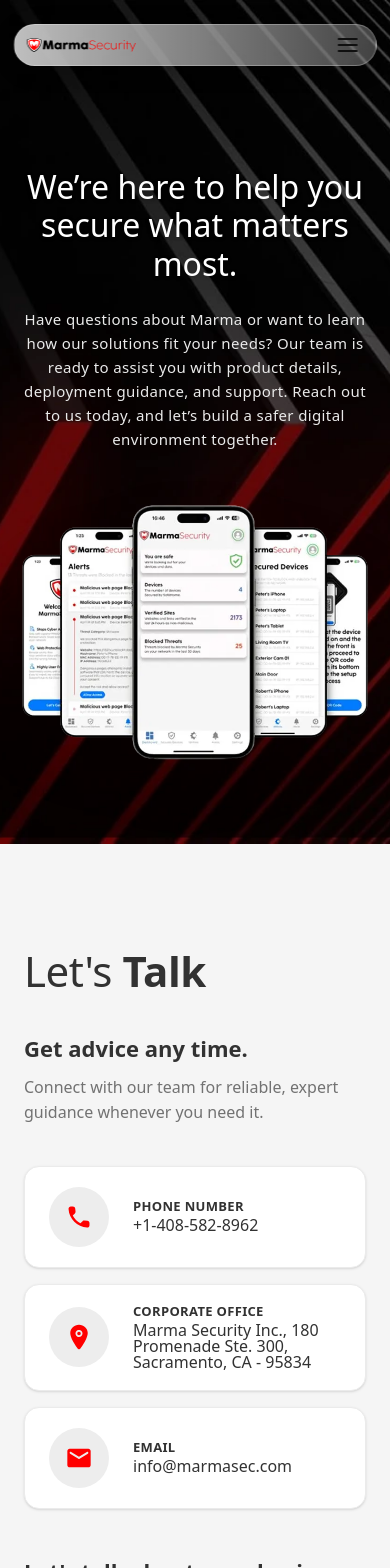
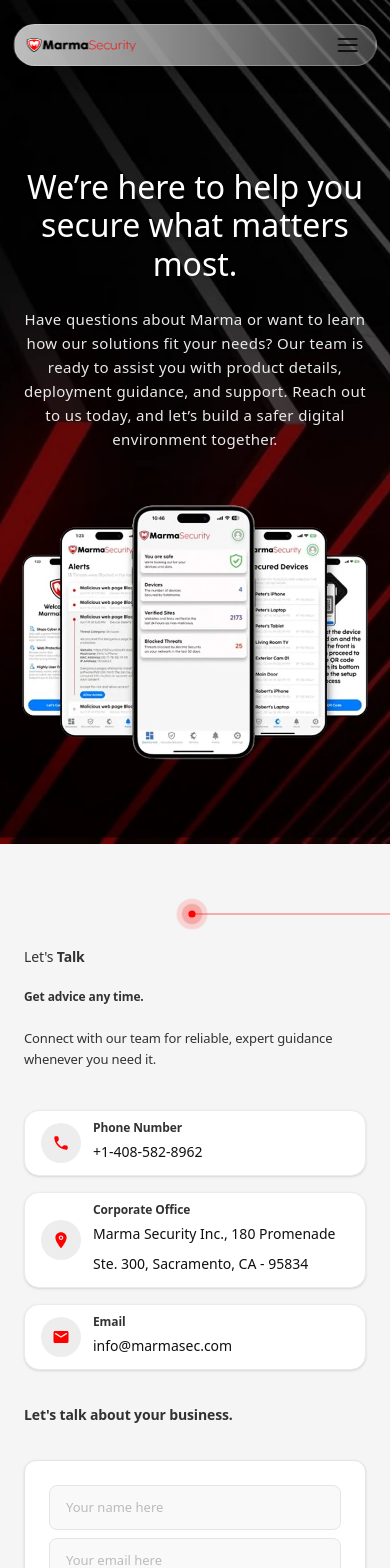
Before and after one commit to vinay-uelement/marma-security, a Next.js app: page /contact-us in a window 390 px wide. Shown: the top 1568 px of the page. Built offline with nearby package versions, Linux system fonts and the light colour scheme.

Commit message:
Banner layout: center buttons in remaining space, contact section mobile fixes, form placeholder sizing

```diff
--- a/app/globals.css
+++ b/app/globals.css
@@ -615,11 +615,11 @@ img {
 }
 
 .contact-form-input {
-  @apply w-full px-4 py-3 bg-[#F9F9F9] border border-[#E5E5E5] rounded-[8px] font-body font-normal text-[16px] text-text-dark placeholder:text-[#BBBBBB] outline-none focus:border-brand-red transition-colors;
+  @apply w-full px-4 py-3 bg-[#F9F9F9] border border-[#E5E5E5] rounded-[8px] font-body font-normal text-[13px] md:text-[16px] text-text-dark placeholder:text-[#BBBBBB] outline-none focus:border-brand-red transition-colors;
 }
 
 .contact-form-select {
-  @apply w-full px-4 py-3 bg-[#F9F9F9] border border-[#E5E5E5] rounded-[8px] font-body font-normal text-[16px] text-[#989898] outline-none focus:border-brand-red transition-colors appearance-none;
+  @apply w-full px-4 py-3 bg-[#F9F9F9] border border-[#E5E5E5] rounded-[8px] font-body font-normal text-[13px] md:text-[16px] text-[#989898] outline-none focus:border-brand-red transition-colors appearance-none;
 }
 
 .contact-submit-text {
--- a/components/contact/ContactSection.tsx
+++ b/components/contact/ContactSection.tsx
@@ -26,7 +26,7 @@ export default function ContactSection() {
     };
 
     return (
-        <section className="relative w-full bg-[#F5F5F5] py-16 md:py-[250px] lg:py-[150px] overflow-hidden">
+        <section className="relative w-full bg-[#F5F5F5] py-16 lg:py-[150px] overflow-x-clip">
 
             {/* Right-side decorative image placeholder — user replaces this src */}
             <div className="absolute top-[120px] right-0 w-screen pointer-events-none z-0 hidden lg:block">
@@ -47,15 +47,27 @@ export default function ContactSection() {
             <div className="relative z-10 w-full max-w-[1440px] mx-auto px-6 mt-[40px] lg:px-12">
 
                 {/* Two-column layout */}
-                <div className="grid grid-cols-1 lg:grid-cols-[5fr_8fr] gap-12 lg:gap-16 items-stretch">
+                <div className="grid grid-cols-1 lg:grid-cols-[5fr_8fr] gap-6 lg:gap-16 items-stretch">
 
                     {/* ───── Left Column ───── */}
                     <div className="flex flex-col justify-between h-full gap-0 w-full">
 
                         {/* Top block: "Let's Talk" + sub-heading */}
-                        <div className="flex flex-col h-full">
+                        <div className="flex flex-col h-full relative">
+                            {/* Mobile Decorative Red Line */}
+                            <div className="flex lg:hidden absolute top-[-50px] right-[-24px] items-start justify-end w-[280px] pointer-events-none overflow-x-clip z-0">
+                                <div className="w-full flex justify-end">
+                                    <DecorativeLine
+                                        viewBox="0 0 700 80"
+                                        points="100,40 1100,40"
+                                        dots={[{ cx: 100, cy: 40, rippleCount: 3 }]}
+                                        className="w-full h-auto translate-x-[15%]"
+                                    />
+                                </div>
+                            </div>
+
                             {/* "Let's Talk" heading */}
-                            <h2 className="contact-section-heading">
+                            <h2 className="fl2">
                                 Let&apos;s{' '}
                                 <HighlightedText
                                     text="Talk"
@@ -65,13 +77,13 @@ export default function ContactSection() {
                             </h2>
 
                             {/* Spacer gap between heading and sub-heading */}
-                            <div className="mt-10 md:mt-14" />
+                            <div className="mt-0 md:mt-14" />
 
                             {/* Sub-heading */}
-                            <h3 className="contact-subheading">
+                            <h3 className="fl3-3">
                                 Get advice any time.
                             </h3>
-                            <p className="contact-subheading-desc mt-3 max-w-[520px] lg:max-w-none">
+                            <p className="fl5-2 text-text-dark mt-0 md:mt-3 max-w-[520px] lg:max-w-none">
                                 Connect with our team for reliable, expert guidance whenever you need it.
                             </p>
                         </div>
@@ -79,44 +91,44 @@ export default function ContactSection() {
                         {/* Contact Info Cards — bottom-aligned to match form height */}
                         <div className="flex flex-col gap-4 pt-10 w-full">
                             {/* Phone */}
-                            <div className="flex items-center gap-6 bg-white rounded-[15px] px-6 py-5 shadow-sm border border-[#EBEBEB] w-full">
+                            <div className="flex items-center gap-3 md:gap-6 bg-white rounded-[15px] px-4 md:px-6 py-2 md:py-5 shadow-sm border border-[#EBEBEB] w-full">
 
-                                <div className="flex items-center p-4 justify-center w-[60px] h-[60px] rounded-full bg-[#EDEDED] shrink-0">
+                                <div className="flex items-center p-2 md:p-4 justify-center w-[40px] h-[40px] md:w-[60px] md:h-[60px] rounded-full bg-[#EDEDED] shrink-0">
                                     <Image
                                         src="/images/contact/contact-us-calling-icon.svg"
                                         alt="Phone"
-                                        width={75}
-                                        height={75}
-                                        className="object-contain"
+                                        width={28}
+                                        height={28}
+                                        className="object-contain w-[18px] h-[18px] md:w-[28px] md:h-[28px]"
                                     />
                                 </div>
 
-                                <div className="flex flex-col gap-1">
-                                    <span className="contact-card-label">Phone Number</span>
-                                    <span className="contact-card-value">+1-408-582-8962</span>
+                                <div className="flex flex-col gap-0 md:gap-0.5">
+                                    <span className="fl5-1">Phone Number</span>
+                                    <span className="fl2-nav">+1-408-582-8962</span>
                                 </div>
 
                             </div>
 
                             {/* Corporate Office */}
-                            <div className="flex items-center gap-6 bg-white rounded-[15px] px-6 py-5 shadow-sm border border-[#EBEBEB] w-full">
-                                <div className="flex items-center justify-center p-4 w-[60px] h-[60px] rounded-full bg-[#EDEDED] shrink-0">
-                                    <Image src="/images/contact/contact-us-map.svg" alt="Location" width={75} height={75} className="object-contain" />
+                            <div className="flex items-center gap-3 md:gap-6 bg-white rounded-[15px] px-4 md:px-6 py-2 md:py-5 shadow-sm border border-[#EBEBEB] w-full">
+                                <div className="flex items-center justify-center p-2 md:p-4 w-[40px] h-[40px] md:w-[60px] md:h-[60px] rounded-full bg-[#EDEDED] shrink-0">
+                                    <Image src="/images/contact/contact-us-map.svg" alt="Location" width={28} height={28} className="object-contain w-[18px] h-[18px] md:w-[28px] md:h-[28px]" />
                                 </div>
-                                <div className="flex flex-col gap-1">
-                                    <span className="contact-card-label">Corporate Office</span>
-                                    <span className="contact-card-value">Marma Security Inc., 180 Promenade Ste. 300, Sacramento, CA - 95834</span>
+                                <div className="flex flex-col gap-0 md:gap-0.5">
+                                    <span className="fl5-1">Corporate Office</span>
+                                    <span className="fl2-nav">Marma Security Inc., 180 Promenade Ste. 300, Sacramento, CA - 95834</span>
                                 </div>
                             </div>
 
                             {/* Email */}
-                            <div className="flex items-center gap-6 bg-white rounded-[15px] px-6 py-5 shadow-sm border border-[#EBEBEB]  w-full">
-                                <div className="flex items-center justify-center p-4 w-[60px] h-[60px] rounded-full bg-[#EDEDED] shrink-0">
-                                    <Image src="/images/contact/contact-us-mail.svg" alt="Email" width={75} height={75} className="object-contain" />
+                            <div className="flex items-center gap-3 md:gap-6 bg-white rounded-[15px] px-4 md:px-6 py-2 md:py-5 shadow-sm border border-[#EBEBEB] w-full">
+                                <div className="flex items-center justify-center p-2 md:p-4 w-[40px] h-[40px] md:w-[60px] md:h-[60px] rounded-full bg-[#EDEDED] shrink-0">
+                                    <Image src="/images/contact/contact-us-mail.svg" alt="Email" width={28} height={28} className="object-contain w-[18px] h-[18px] md:w-[28px] md:h-[28px]" />
                                 </div>
-                                <div className="flex flex-col gap-1">
-                                    <span className="contact-card-label">Email</span>
-                                    <span className="contact-card-value">info@marmasec.com</span>
+                                <div className="flex flex-col gap-0 md:gap-0.5">
+                                    <span className="fl5-1">Email</span>
+                                    <span className="fl2-nav">info@marmasec.com</span>
                                 </div>
                             </div>
                         </div>
@@ -127,7 +139,7 @@ export default function ContactSection() {
 
                     {/* ───── Right Column: Form ───── */}
                     <div className="flex flex-col">
-                        <h3 className="contact-form-heading mb-6">
+                        <h3 className="fl-banner-title text-text-dark font-semibold! mb-6">
                             Let&apos;s talk about your business.
                         </h3>
 
--- a/components/partners/PartnersBottomBanner.tsx
+++ b/components/partners/PartnersBottomBanner.tsx
@@ -80,7 +80,7 @@ export default function PartnersBottomBanner() {
                 </div>
 
                 {/* Top Half: White bg */}
-                <div className="bg-[#FFFFFF] w-full px-6 flex flex-row items-stretch gap-4 relative z-20 pt-0 mt-2">
+                <div className="bg-[#FFFFFF] w-full px-6 flex flex-row items-stretch gap-4 relative z-20 pt-0 mt-0">
                     <div className="w-[45%] flex justify-end items-end relative min-h-[200px] sm:min-h-[220px] translate-y-8 sm:translate-y-12 z-30">
                         <div className="relative w-full max-w-[180px] sm:max-w-[240px] aspect-[423/495]">
                             <Image
--- a/components/technology/AdvancedArchitecture.tsx
+++ b/components/technology/AdvancedArchitecture.tsx
@@ -3,7 +3,7 @@ import HighlightedText from '../global/HighlightedText';
 
 export default function AdvancedArchitecture() {
     return (
-        <section className="w-full bg-[#FAFAFA] pt-16 lg:pt-24 pb-20  relative">
+        <section className="w-full bg-[#FAFAFA] pt-8 lg:pt-24 pb-10 md:pb-20  relative">
             <div className="max-w-[1440px] mx-auto px-6 lg:px-12 flex flex-col items-center">
 
                 {/* Image Placeholder Block */}
--- a/components/technology/IntelligentSecurity.tsx
+++ b/components/technology/IntelligentSecurity.tsx
@@ -192,7 +192,7 @@ export default function IntelligentSecurity() {
 
         {/* Bottom Carousel Navigation block */}
         {features.length > itemsPerPage && (
-          <div className="w-full flex justify-between items-center mt-12 md:mt-20 pt-6 md:pt-10 gap-6 md:gap-12">
+          <div className="w-full flex justify-between items-center mt-8 md:mt-20 pt-6 md:pt-10 gap-6 md:gap-12">
             {/* Progress Bar Container - dynamically flexes to fill available space besides buttons */}
             <div className="flex-grow relative h-[3px]">
               {/* Inactive Gray Track */}
```
Also changed, not shown: app/partners/page.tsx (+14 -9 lines), components/technology/TechnologyBanner.tsx (+10 -8 lines).
